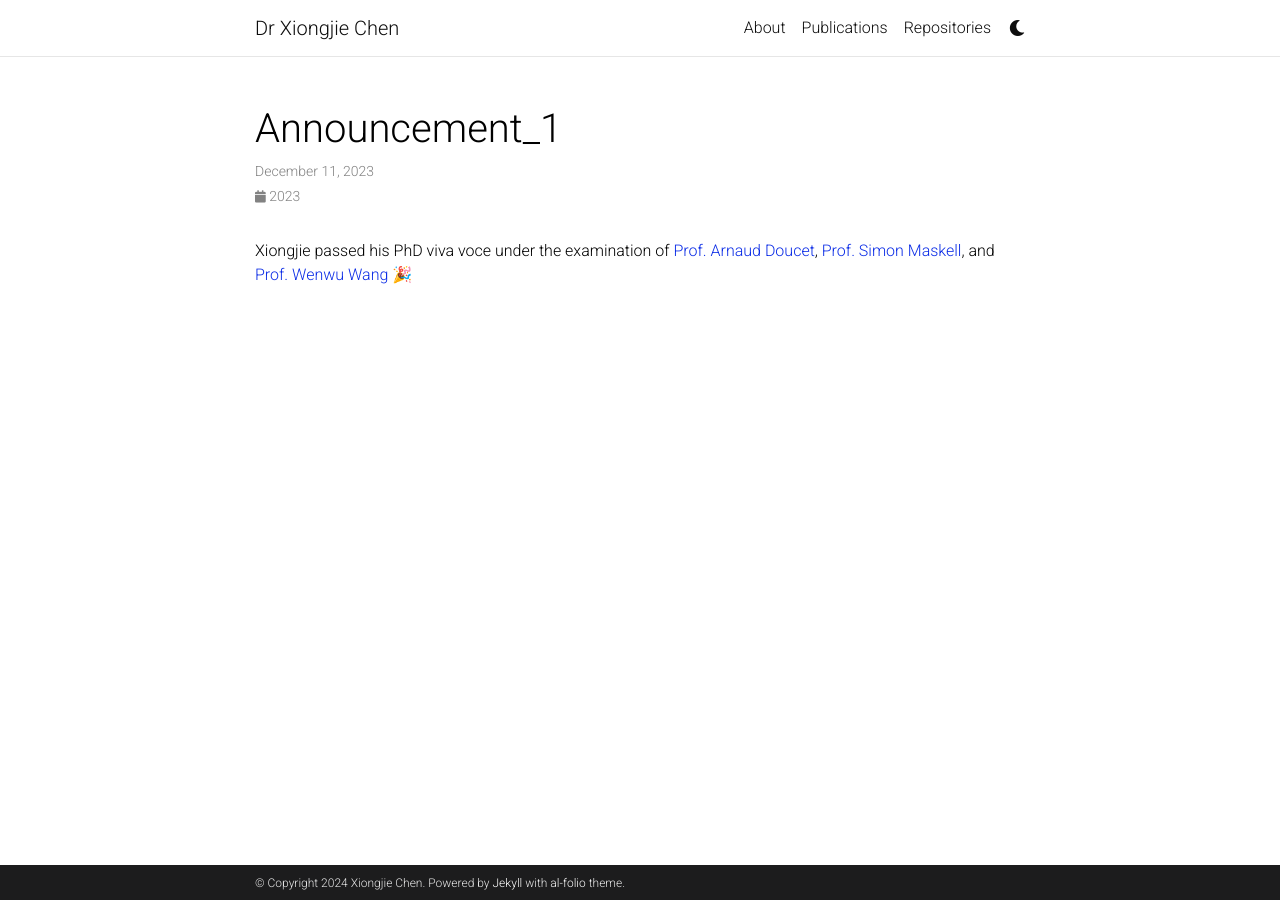
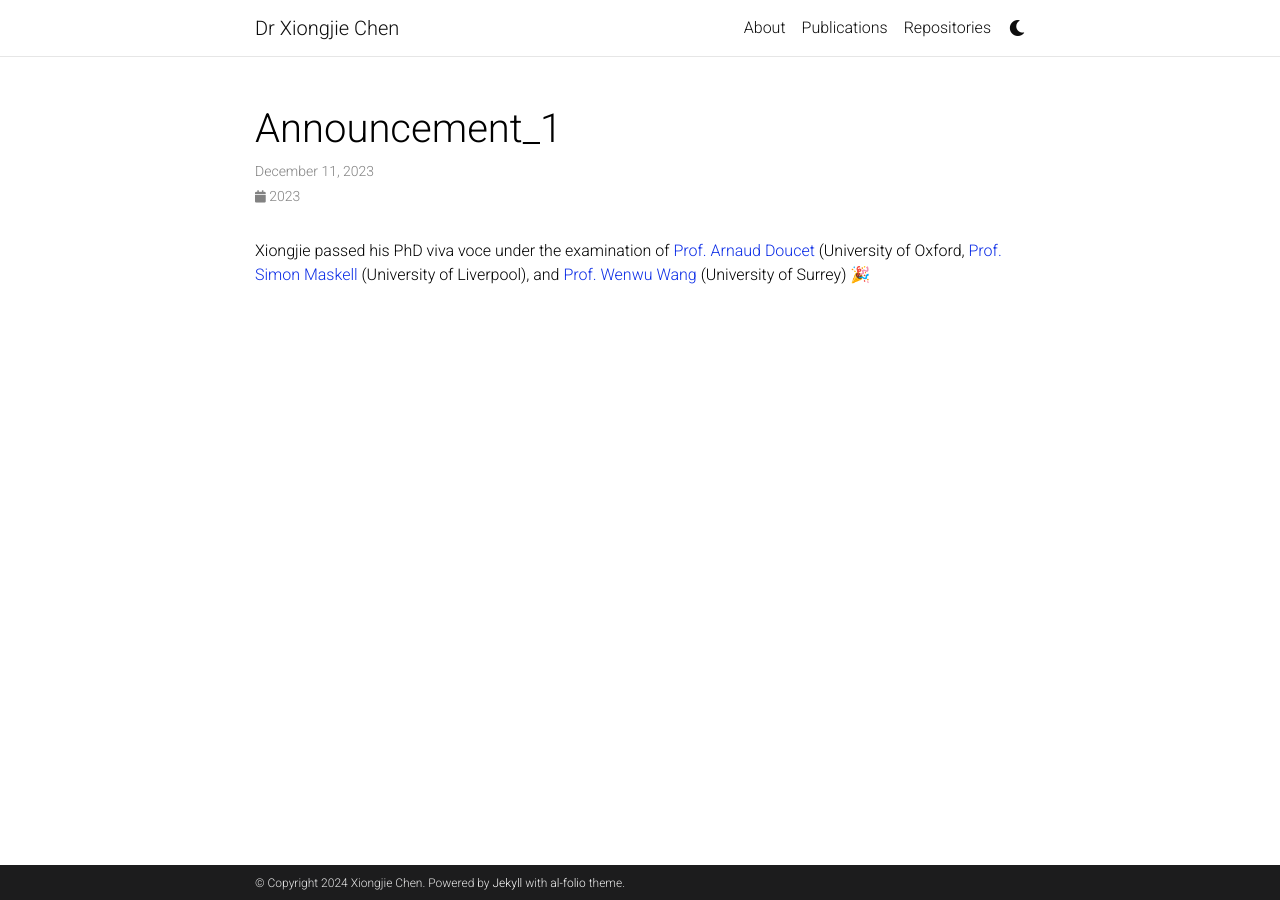
Before and after one commit to xiongjiechen/xiongjiechen.github.io, a Jekyll site: the page built from _news/announcement_1.md, in a window 1280 px wide. Built offline with Jekyll 4.4.1, drawn with Linux system fonts in a browser that asks for light colours; comment, search, counter and statistics services are not loaded; a style sheet for code colours, icons or effects is not loaded.

Commit message:
Update announcement_1.md

```diff
--- a/_news/announcement_1.md
+++ b/_news/announcement_1.md
@@ -4,4 +4,4 @@ date: 2023-12-11 00:00:00-0000
 inline: true
 ---
 
-Xiongjie passed his PhD viva voce under the examination of [Prof. Arnaud Doucet]([https://scholar.google.co.uk/citations?user=W4SZGV8AAAAJ&hl=en] "University of Oxford"), [Prof. Simon Maskell]([https://scholar.google.co.uk/citations?user=p1OtmlsAAAAJ&hl=en&oi=ao] "University of Liverpool"), and [Prof. Wenwu Wang]([https://scholar.google.co.uk/citations?user=JQFnV5IAAAAJ&hl=en] "University of Surrey") 🎉
+Xiongjie passed his PhD viva voce under the examination of [Prof. Arnaud Doucet]([https://scholar.google.co.uk/citations?user=W4SZGV8AAAAJ&hl=en]) (University of Oxford, [Prof. Simon Maskell]([https://scholar.google.co.uk/citations?user=p1OtmlsAAAAJ&hl=en&oi=ao]) (University of Liverpool), and [Prof. Wenwu Wang]([https://scholar.google.co.uk/citations?user=JQFnV5IAAAAJ&hl=en]) (University of Surrey) 🎉
```
